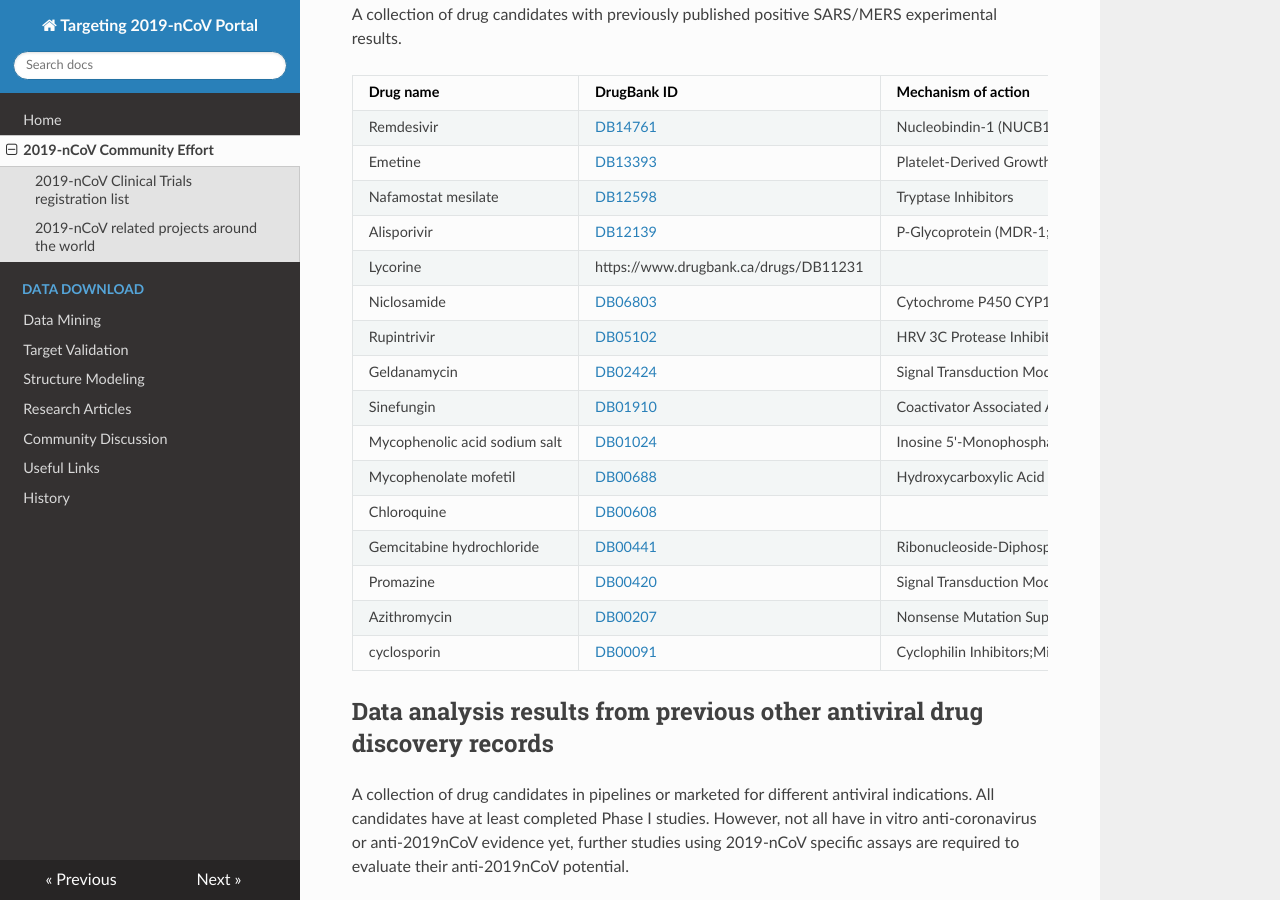
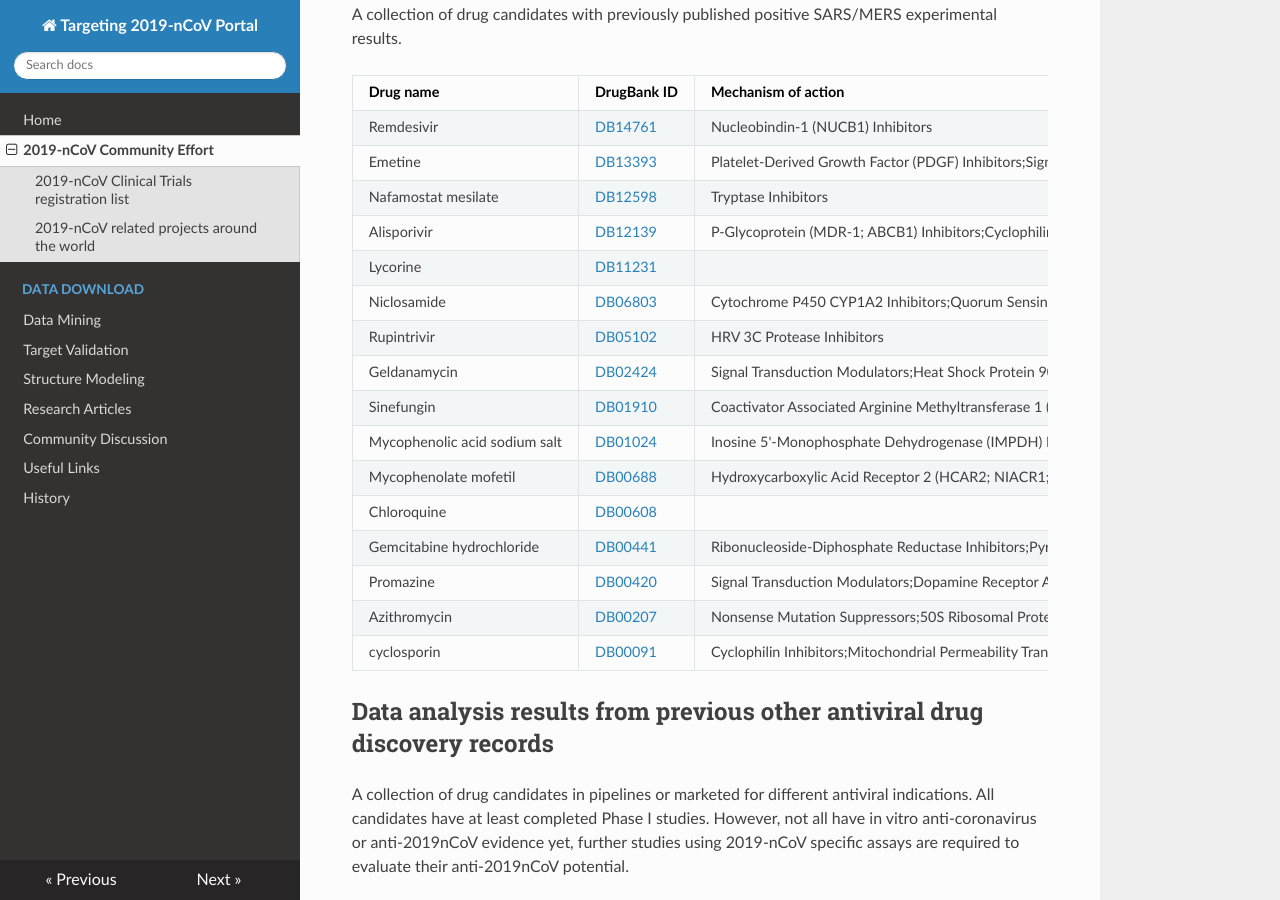
Before and after one commit to GHDDI-AILab/Targeting2019-nCoV, an MkDocs documentation site: the page built from docs/drug_candidates.md, in a window 1280 px wide and 900 px high, scrolled down 2744 px. Built offline with MkDocs 1.6.1, drawn with Linux system fonts in a browser that asks for light colours; nearby versions of some CDN libraries; some of the changed lines change nothing that is shown.

Commit message:
Update drug_candidates.md

```diff
--- a/docs/drug_candidates.md
+++ b/docs/drug_candidates.md
@@ -74,7 +74,7 @@ A collection of drug candidates with previously published positive SARS/MERS exp
 |  Emetine  | [DB13393](https://www.drugbank.ca/drugs/DB13393)  | Platelet-Derived Growth Factor (PDGF) Inhibitors;Signal Transduction Modulators;Angiogenesis Inhibitors  | Middle East respiratory syndrome coronavirus (MERS-CoV) remission/reduction, IN VITRO  | Cytopathicity assay  | IC-50  | 1.50E-07  | M  |
 |  Nafamostat mesilate  | [DB12598](https://www.drugbank.ca/drugs/DB12598)  | Tryptase Inhibitors  | Middle East respiratory syndrome coronavirus (MERS-CoV) remission/reduction, IN VITRO  | Vero cells (TMPRSS2-expressing) transfected with MERS  | IC-50  | 1.00E-09  | M  |
 |  Alisporivir  | [DB12139](https://www.drugbank.ca/drugs/DB12139)  | P-Glycoprotein (MDR-1; ABCB1) Inhibitors;Cyclophilin Inhibitors  | Coronavirus acute respiratory syndrome remission/reduction, IN VITRO  | RNA assay  | IC-50  | 8.00E-07  | M  |
-|  Lycorine  | https://www.drugbank.ca/drugs/DB11231  |   | Severe acute respiratory syndrome (SARS-CoV) remission/reduction, IN VITRO  | Dye assay  | IC-50  | 1.57E-08  | M  |
+|  Lycorine  | [DB11231](https://www.drugbank.ca/drugs/DB11231)  |   | Severe acute respiratory syndrome (SARS-CoV) remission/reduction, IN VITRO  | Dye assay  | IC-50  | 1.57E-08  | M  |
 |  Niclosamide  | [DB06803](https://www.drugbank.ca/drugs/DB06803)  | Cytochrome P450 CYP1A2 Inhibitors;Quorum Sensing (Pseudomonas aeruginosa) Inhibitors;Neuropeptide Y4 (NPY Y4) Receptor Positive Allosteric Modulators;Autophagy Inducers;Wnt Signaling Inhibitors  | Severe acute respiratory syndrome (SARS-CoV) remission/reduction, IN VITRO  | Cytopathicity assay  | IC-50  | 1.00E-07  | M  |
 |  Rupintrivir  | [DB05102](https://www.drugbank.ca/drugs/DB05102)  | HRV 3C Protease Inhibitors  | Coronavirus acute respiratory syndrome remission/reduction, IN VITRO  | Viral replication assay  | IC-50  | 3.00E-07  | M  |
 |  Geldanamycin  | [DB02424](https://www.drugbank.ca/drugs/DB02424)  | Signal Transduction Modulators;Heat Shock Protein 90 (Hsp90) Inhibitors  | Severe acute respiratory syndrome (SARS-CoV) remission/reduction, IN VITRO  |   | IC-50  | 9.10E-07  | M  |
```
